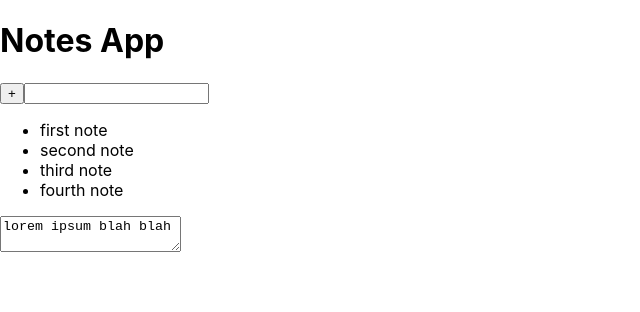
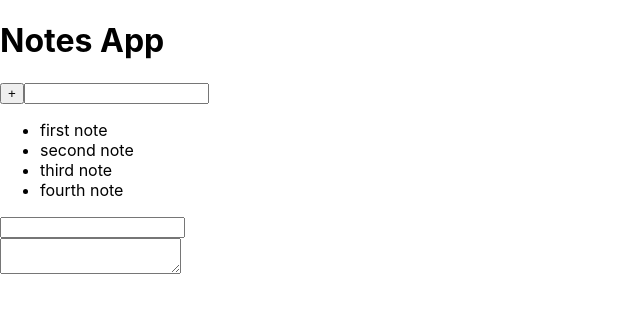
Before and after one commit to radishmouse/apple-notes-app, a React (Create React App) app: page / in a window 1280 px wide. Shown: the top 312 px of the page, without its empty margins (0-640 px from the left). Built offline with nearby package versions, Linux system fonts and the light colour scheme.

Commit message:
passes note to NoteEditor

```diff
--- a/src/NoteEditor.js
+++ b/src/NoteEditor.js
@@ -1,8 +1,14 @@
 import React from 'react';
 
-function NoteEditor() {
+function NoteEditor({
+    note
+}) {
     return (
-        <textarea value="lorem ipsum blah blah"/>
+        <div>
+            <input value={note.title} />
+            <br />
+            <textarea value={note.copy} />
+        </div>
     );
 }
 
--- a/src/NotesApp.js
+++ b/src/NotesApp.js
@@ -49,10 +49,14 @@
                     notes={this._getFilteredNotes()}
                     handleClick={this._selectNote}
                 />
-                <NoteEditor />
+                <NoteEditor
+                    note={this._getNoteById()}
+                />
             </div>
         );
     }
+
+    _getNoteById = () => this.state.notes.find(note => note.id === this.state.currentNoteId) || {}
 
     _getFilteredNotes = () => {
         const filteredArray = this.state.notes.filter(note => {
```
